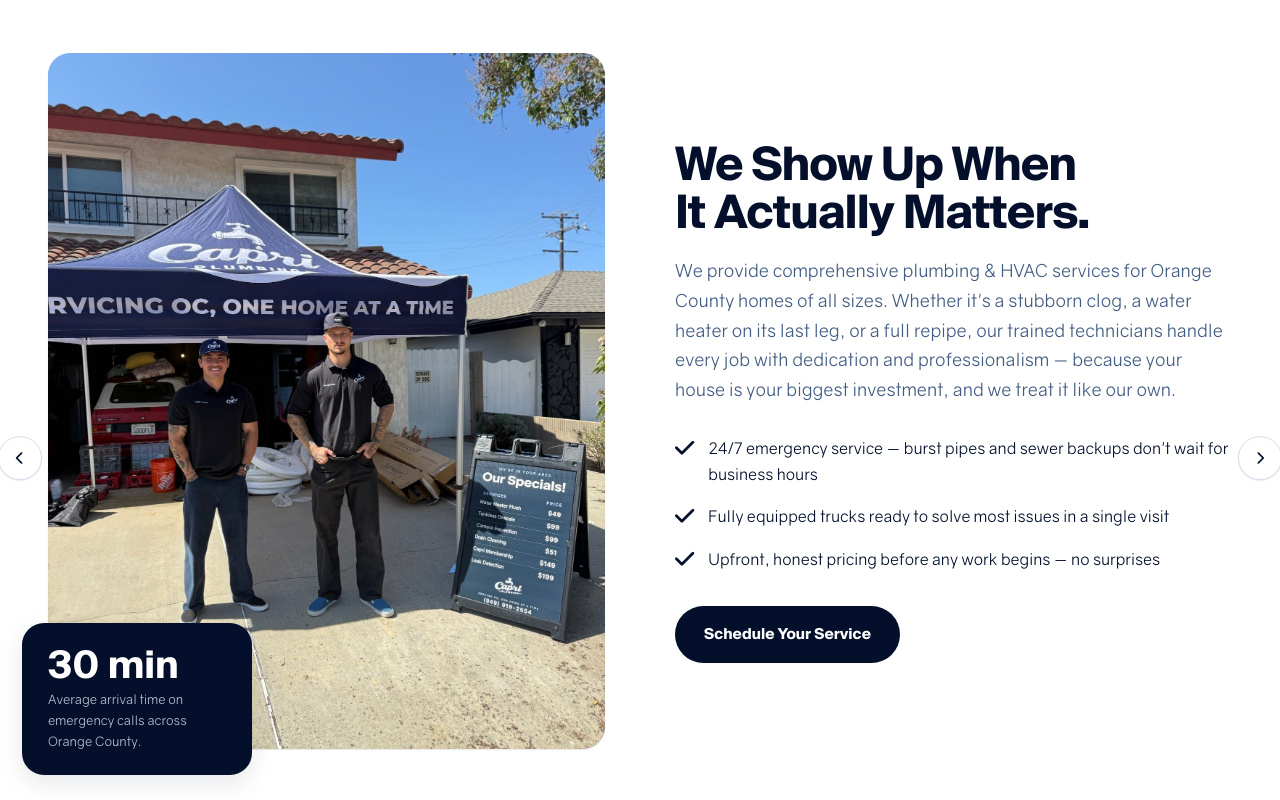
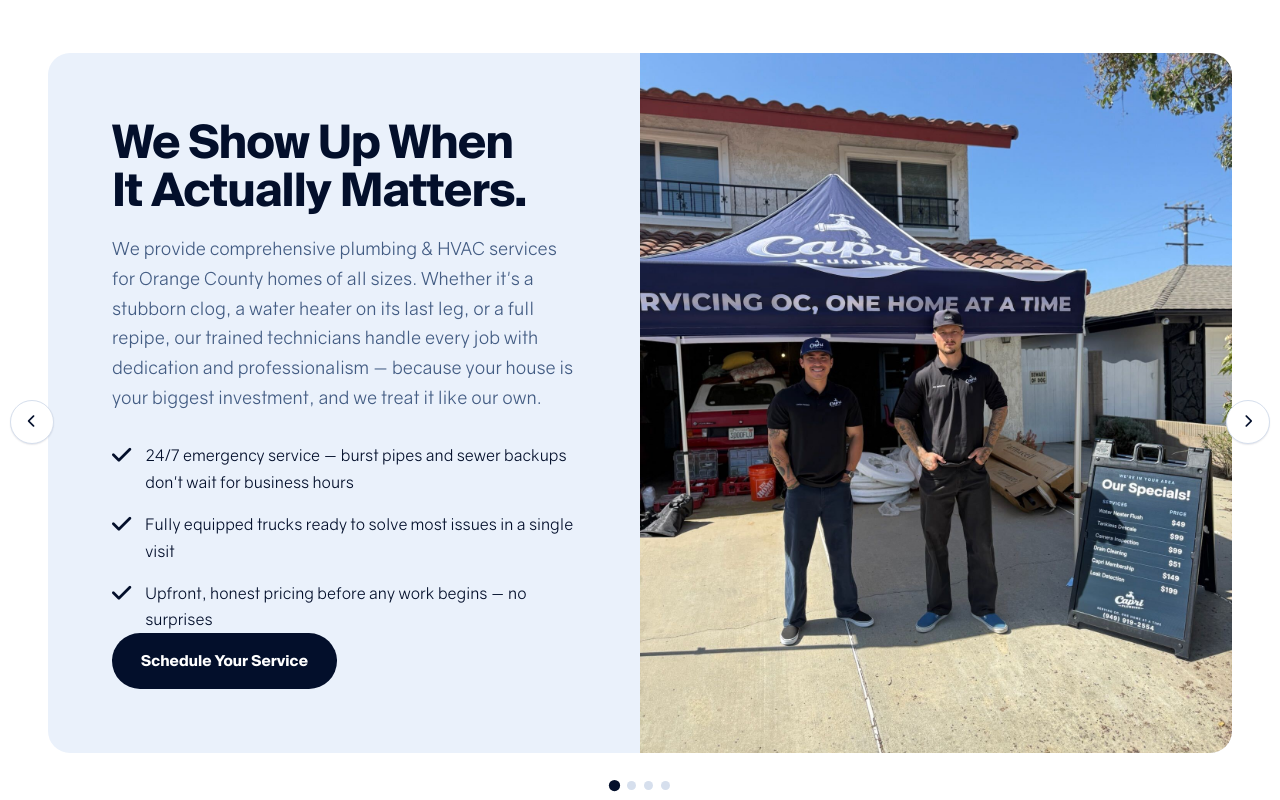
Before and after one commit to dot-jaypeg/capri-plumbing, a website: page index.html in a window 1280 px wide. Shown: the part 1120-1920 px from the top of the page. Drawn offline with Linux system fonts and the light colour scheme.

Commit message:
Rebuild the story carousel as one unified card, matching nuvehome.com
Previous pass just bolted carousel behavior onto the old two-column
split layout, which never looked like the referenced Nuve pattern.
Rebuilt properly: one rounded card containing both the text and media
panels (instead of two separate boxes with a gap and their own
shadows), text on the left, media filling the right side edge-to-edge,
small circular arrows floating just outside the card, dots centered
below. Dropped the floating "30 min" corner badge, which doesn't fit
the cleaner single-card look.

```diff
--- a/index.html
+++ b/index.html
@@ -124,16 +124,9 @@
 
 <section class="section story carousel" id="story">
   <div class="wrap">
-    <div class="story-media car-media reveal">
-      <div class="m-main">
-        <img class="car-slide active" data-slide="0" src="assets/images/IMG_6528.jpg" alt="Capri Plumbing technicians on site">
-        <div class="car-slide car-icon" data-slide="1"><i class="fa-solid fa-droplet" aria-hidden="true"></i></div>
-        <div class="car-slide car-icon" data-slide="2"><i class="fa-solid fa-faucet-drip" aria-hidden="true"></i></div>
-        <div class="car-slide car-icon" data-slide="3"><i class="fa-solid fa-snowflake" aria-hidden="true"></i></div>
-      </div>
-      <div class="m-badge"><b>30 min</b><span>Average arrival time on emergency calls across Orange County.</span></div>
-    </div>
-    <div class="story-body car-body reveal">
+    <button class="car-arrow prev" aria-label="Previous slide"><i class="fa-solid fa-chevron-left" aria-hidden="true"></i></button>
+    <div class="car-card reveal">
+      <div class="car-body">
         <div class="car-slide active" data-slide="0">
           <h2>We show up when<br>it actually matters.</h2>
           <p class="lead">We provide comprehensive plumbing &amp; HVAC services for Orange County homes of all sizes. Whether it's a stubborn clog, a water heater on its last leg, or a full repipe, our trained technicians handle every job with dedication and professionalism &mdash; because your house is your biggest investment, and we treat it like our own.</p>
@@ -160,7 +153,13 @@
           <p class="lead">Capri Heating &amp; Air keeps your system tuned up before the OC heat &mdash; or the rare cold snap &mdash; hits.</p>
         </div>
       </div>
-    <button class="car-arrow prev" aria-label="Previous slide"><i class="fa-solid fa-chevron-left" aria-hidden="true"></i></button>
+      <div class="car-media">
+        <img class="car-slide active" data-slide="0" src="assets/images/IMG_6528.jpg" alt="Capri Plumbing technicians on site">
+        <div class="car-slide car-icon" data-slide="1"><i class="fa-solid fa-droplet" aria-hidden="true"></i></div>
+        <div class="car-slide car-icon" data-slide="2"><i class="fa-solid fa-faucet-drip" aria-hidden="true"></i></div>
+        <div class="car-slide car-icon" data-slide="3"><i class="fa-solid fa-snowflake" aria-hidden="true"></i></div>
+      </div>
+    </div>
     <button class="car-arrow next" aria-label="Next slide"><i class="fa-solid fa-chevron-right" aria-hidden="true"></i></button>
     <div class="car-dots">
       <button class="dot active" data-slide="0" aria-label="Slide 1"></button>
--- a/styles.css
+++ b/styles.css
@@ -276,32 +276,38 @@ header.nav.nav-transparent .nav-toggle span{background:#fff}
 @media(max-width:900px){.story .wrap{grid-template-columns:1fr;gap:64px}.story-media .m-badge{left:0}}
 
 /* ---------- story carousel (merges the intro story + "who we help" cards
-   into one rotating panel, Nuve-style) ---------- */
-.story.carousel .wrap{position:relative}
-.car-media{position:relative}
-.car-media .m-main{position:relative;border-radius:var(--radius-lg);overflow:hidden;box-shadow:var(--shadow-sm);
-  aspect-ratio:4/5;background:var(--offwhite)}
-.car-media .m-main .car-slide{position:absolute;inset:0;opacity:0;pointer-events:none;transition:opacity .4s ease}
-.car-media .m-main .car-slide.active{opacity:1;pointer-events:auto}
-.car-media .m-main img.car-slide{width:100%;height:100%;object-fit:cover}
-.car-media .m-main .car-icon{display:flex;align-items:center;justify-content:center}
-.car-media .m-main .car-icon i{font-size:min(30vw,120px);color:var(--navy)}
-.car-body{position:relative;min-height:320px}
-.car-body .car-slide{display:none}
+   into one rotating card, Nuve-style: one unified panel with text on one
+   side and media on the other, arrows floating just outside it) ---------- */
+.story.carousel .wrap{display:block;position:relative}
+.car-card{background:var(--offwhite);border-radius:var(--radius-lg);overflow:hidden;
+  display:grid;grid-template-columns:1fr 1fr;align-items:stretch;min-height:520px}
+.car-body{position:relative;display:flex;align-items:center;padding:64px}
+.car-body .car-slide{display:none;width:100%}
 .car-body .car-slide.active{display:block}
 .car-body h2{margin-top:0}
-.car-arrow{position:absolute;top:calc(50% - 22px);width:44px;height:44px;border-radius:50%;background:#fff;
-  border:1px solid var(--line);box-shadow:var(--shadow-sm);display:flex;align-items:center;justify-content:center;
-  color:var(--navy);cursor:pointer;transition:background .2s,box-shadow .2s;z-index:3}
+.car-media{position:relative}
+.car-media .car-slide{position:absolute;inset:0;opacity:0;transition:opacity .4s ease}
+.car-media .car-slide.active{opacity:1}
+.car-media img.car-slide{width:100%;height:100%;object-fit:cover;display:block}
+.car-media .car-icon{display:flex;align-items:center;justify-content:center;background:var(--navy)}
+.car-media .car-icon i{font-size:min(16vw,100px);color:var(--blue)}
+.car-arrow{position:absolute;top:50%;transform:translateY(-50%);width:44px;height:44px;border-radius:50%;
+  background:#fff;border:1px solid var(--line);box-shadow:var(--shadow-sm);display:flex;align-items:center;
+  justify-content:center;color:var(--navy);cursor:pointer;transition:background .2s,box-shadow .2s;z-index:3}
 .car-arrow:hover{background:var(--offwhite);box-shadow:var(--shadow)}
-.car-arrow.prev{left:-22px}
-.car-arrow.next{right:-22px}
-.car-dots{display:flex;gap:8px;justify-content:center;margin-top:36px;grid-column:1/-1}
+.car-arrow.prev{left:-10px}
+.car-arrow.next{right:-10px}
+.car-dots{display:flex;gap:8px;justify-content:center;margin-top:28px}
 .car-dots .dot{width:9px;height:9px;border-radius:50%;background:var(--line);border:0;padding:0;cursor:pointer;
   transition:background .2s,transform .2s}
 .car-dots .dot.active{background:var(--navy);transform:scale(1.25)}
-@media(max-width:1120px){.car-arrow.prev{left:4px}.car-arrow.next{right:4px}}
-@media(max-width:900px){.car-arrow{display:none}}
+@media(max-width:900px){
+  .car-card{grid-template-columns:1fr;min-height:0}
+  .car-media{order:-1;aspect-ratio:4/3}
+  .car-body{padding:40px 32px}
+  .car-arrow{display:none}
+}
+@media(max-width:520px){.car-body{padding:32px 24px}}
 
 /* ---------- services — hover-expand accordion ---------- */
 .prod-stack{display:flex;gap:4px;height:clamp(520px,74vh,780px);overflow:hidden;
```
Lines whose indentation alone changed are shown as unchanged.
